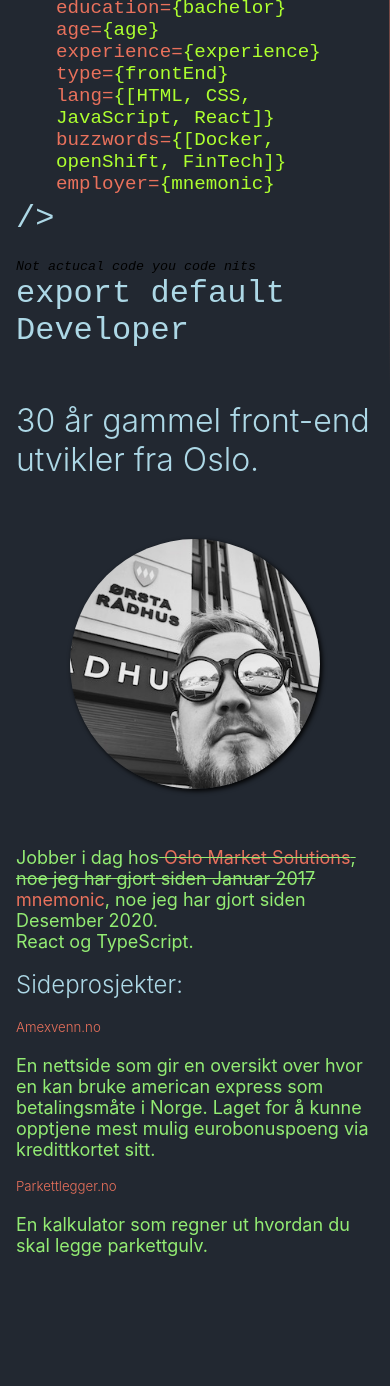
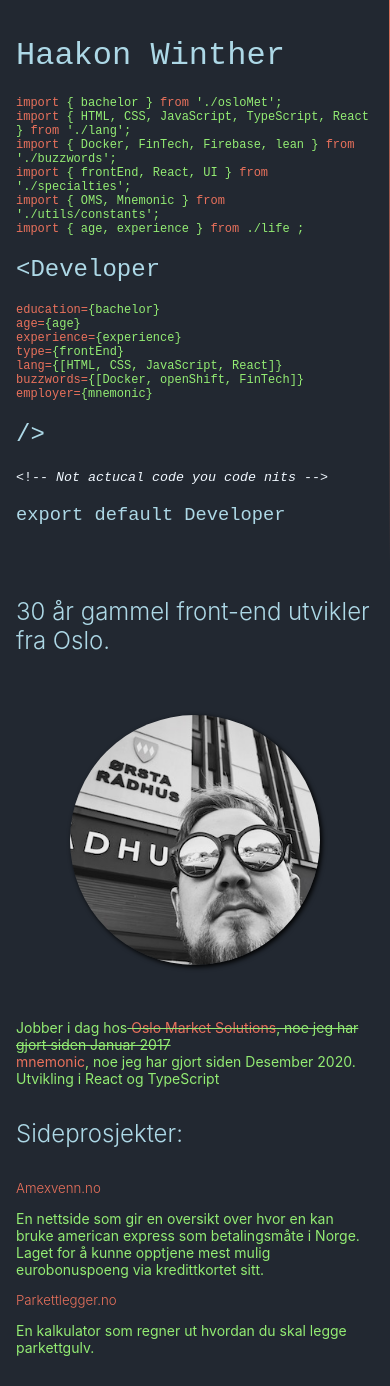
Before and after one commit to HaakonW/haakonw, a React (Create React App) app: page / in a window 390 px wide. Before the commit the page ends 1290 px from the top, so only its background shows below. Built offline with nearby package versions, Linux system fonts and the light colour scheme.

Commit message:
FIxed bug on mobile

```diff
--- a/src/About.js
+++ b/src/About.js
@@ -43,7 +43,8 @@ const About = () => (
           {' '}
           mnemonic
         </a>
-        , noe jeg har gjort siden Desember 2020. <br /> React og TypeScript.
+        , noe jeg har gjort siden Desember 2020. <br />
+        Utvikling i React og TypeScript
       </p>
     </div>
     <div>
--- a/src/App.css
+++ b/src/App.css
@@ -8,7 +8,6 @@ h1,
 h2,
 h3, h4, h5 {
   font-weight: 300;
-  margin: 0px 0px 20px 0px;
 }
 
 h1,
@@ -16,20 +15,25 @@ h2,
 h3,
 h4 {
   color: lightblue;
-  font-size: 2em;
 }
 
 h4 {
   font-size: 1.5em;
 }
+h5 {
+  margin: 0;
+}
 
 p {
   color: #93ec73;
-  font-size: 18px;
+  font-size: 14px;
 }
 
 pre {
   font-size: 1em;
+}
+small {
+  color: aliceblue;
 }
 
 ul {
@@ -50,7 +54,7 @@ a:hover {
 }
 
 ul span {
-  color: greenyellow;
+  color: #93ec73;
 }
 section > ul {
   list-style: none;
@@ -61,7 +65,6 @@ section > ul {
 }
 
 .container {
-  height: 100vh;
   display: flex;
   align-items: center;
   justify-content: center;
@@ -72,7 +75,8 @@ section > ul {
     flex-direction: column;
   }
   ul {
-    margin: 5px 0px 5px 40px;
+    margin-left: 0px;
+    font-size: 0.75em;
   }
 }
 
--- a/src/CodeBlock.js
+++ b/src/CodeBlock.js
@@ -40,7 +40,7 @@ const CodeBlock = () => (
     </ul>
     <h2>{' />'}</h2>
     <small>
-      <i>Not actucal code you code nits</i>
+      {'<!--'} <i>Not actucal code you code nits</i> {'-->'}
     </small>
     <h3>export default Developer</h3>
   </article>
```
